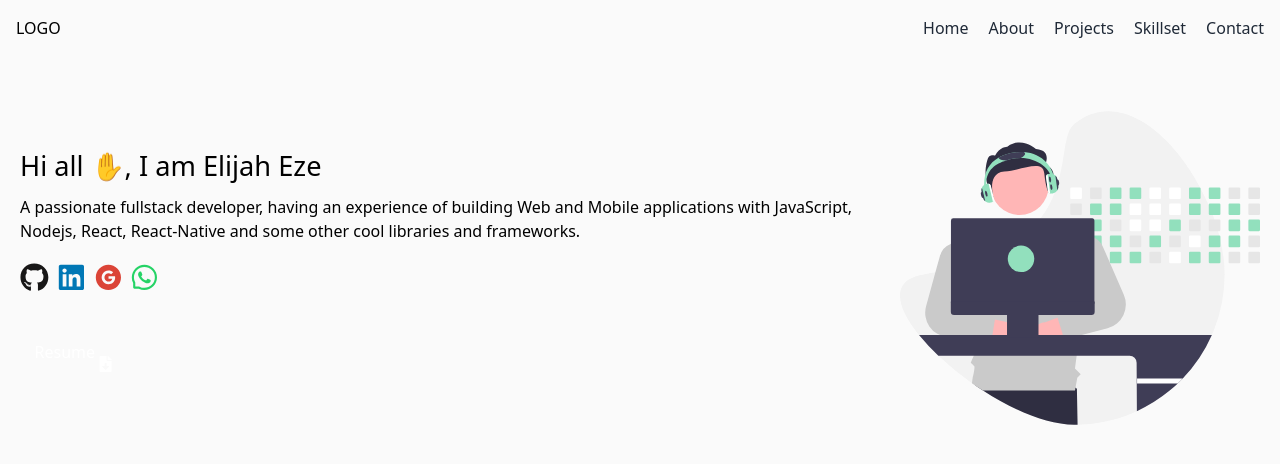
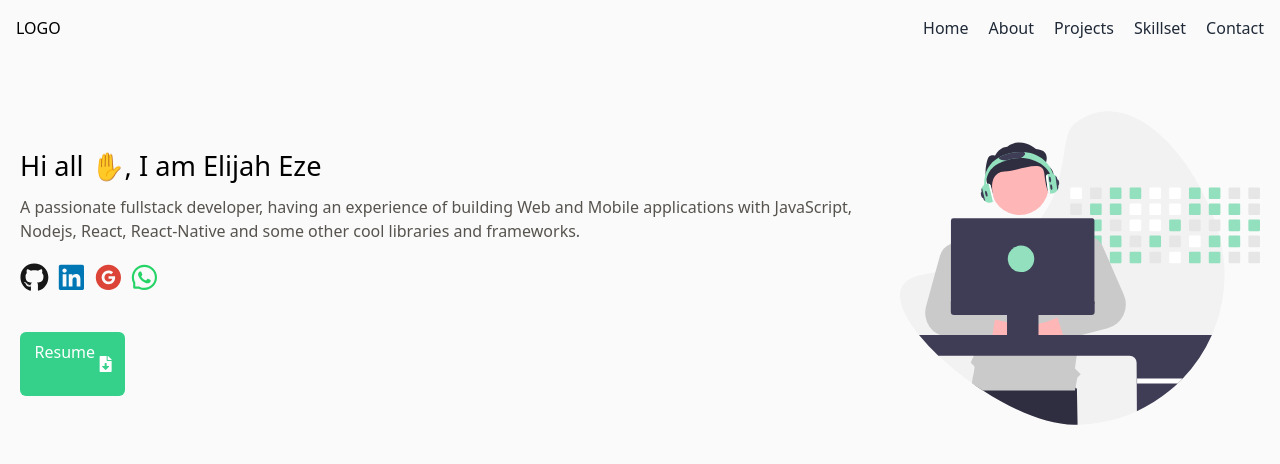
Before and after one commit to ezecodes/portfolio, a Next.js app: page / in a window 1280 px wide. Shown: the top 464 px of the page. Built offline with nearby package versions, Linux system fonts and the light colour scheme.

Commit message:
define variables

```diff
--- a/styles/globals.css
+++ b/styles/globals.css
@@ -7,6 +7,8 @@
   --dark-slate: rgb(31 41 55);
   --animate-duration: .3s;
   --animate-delay: .3s;
+  --darkgreen: #35d18b;
+  --lightgreen: #92e0bd;
 }
 
 body {
@@ -15,6 +17,15 @@ body {
 
 .nav {
   background-color: var(--dark-slate);
+  height: calc(100vh - 210%);
+}
+
+.bg_green {
+  background-color: var(--darkgreen);
+}
+
+.semifaded_text {
+  color: rgb(87 83 78);
 }
 
 .animate__animated {
```
